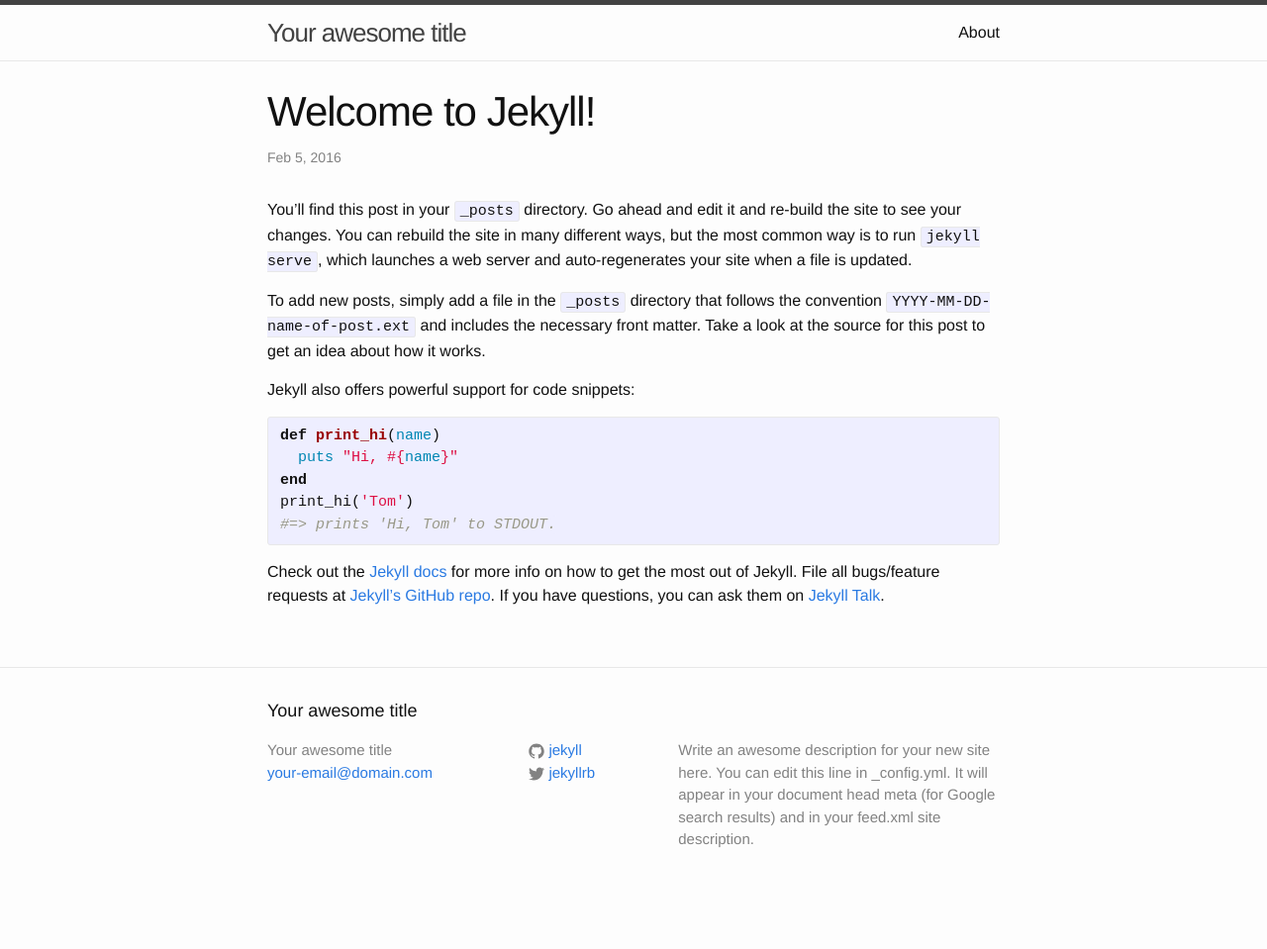
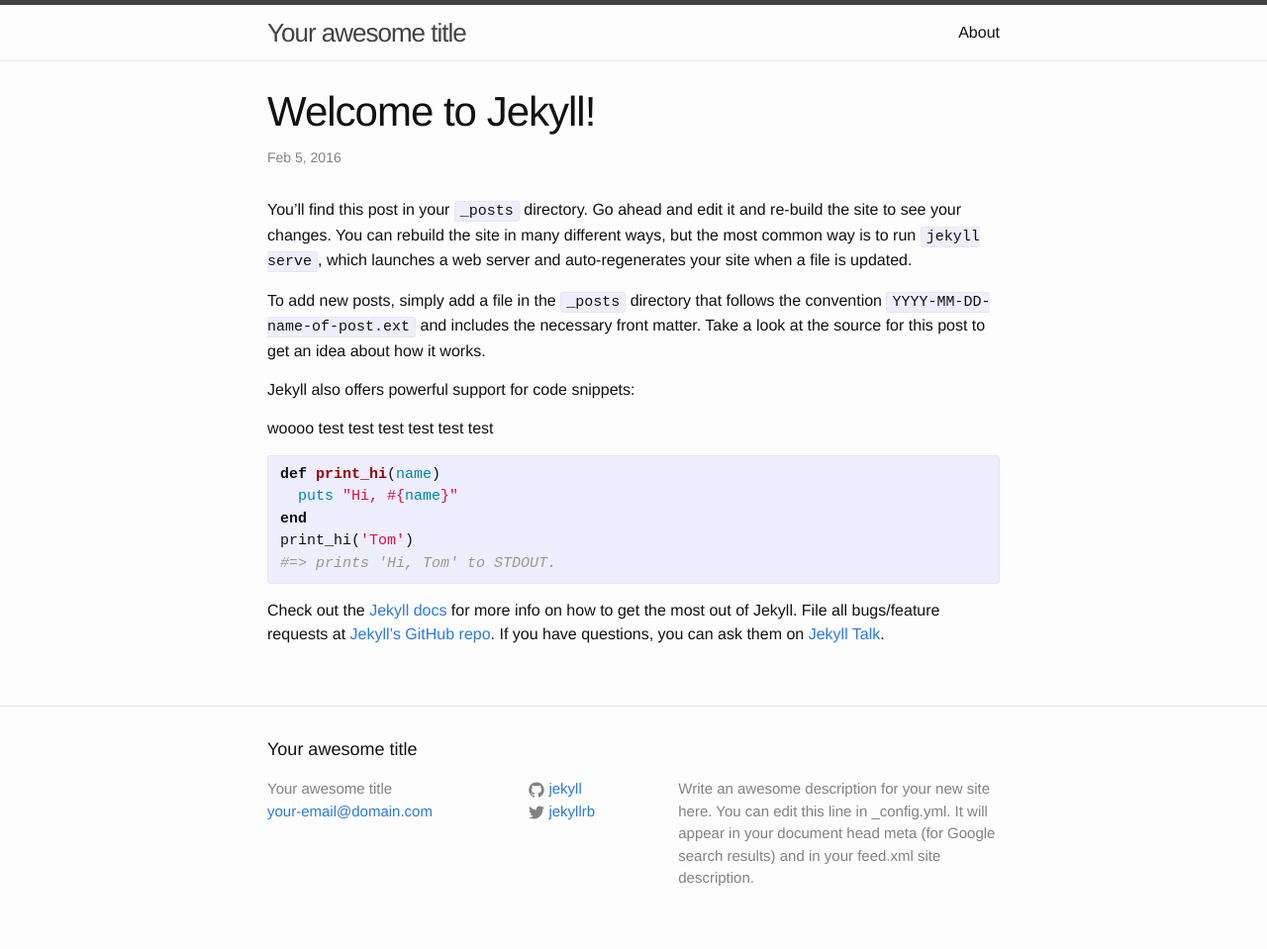
Before and after one commit to dchw/dchw.github.io, a Jekyll site: the page built from _posts/2016-02-05-welcome-to-jekyll.markdown, in a window 1280 px wide. Shown: the whole page at 99% size. Built offline with Jekyll 4.4.1, drawn with Linux system fonts in a browser that asks for light colours; before the commit the page ends 920 px from its top, so only the background shows below that.

```diff
--- a/_posts/2016-02-05-welcome-to-jekyll.markdown
+++ b/_posts/2016-02-05-welcome-to-jekyll.markdown
@@ -9,6 +9,8 @@ You’ll find this post in your `_posts` directory. Go ahead and edit it and re-
 To add new posts, simply add a file in the `_posts` directory that follows the convention `YYYY-MM-DD-name-of-post.ext` and includes the necessary front matter. Take a look at the source for this post to get an idea about how it works.
 
 Jekyll also offers powerful support for code snippets:
+
+woooo test test test test test test
 
 {% highlight ruby %}
 def print_hi(name)
```
